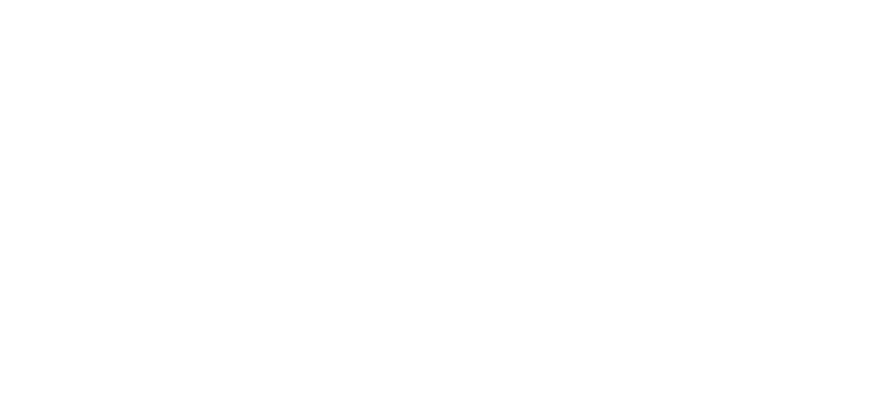
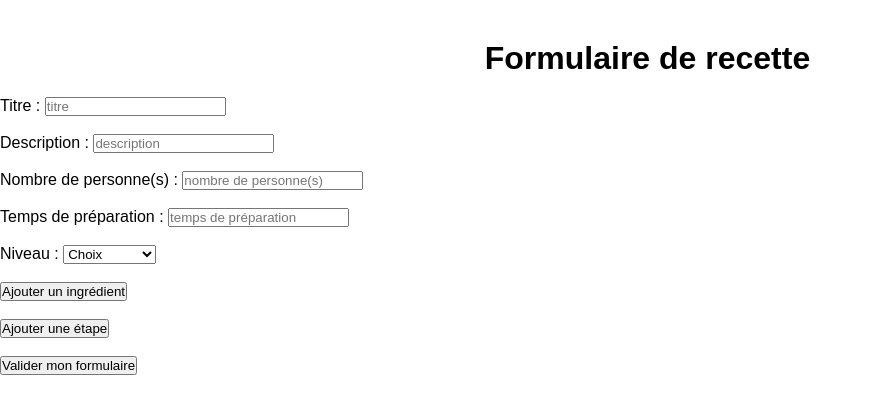
Before and after one commit to Mighty92/em-cantina-client, a React (Create React App) app: page /ajout-recette in a window 1280 px wide. Shown: the top 414 px of the page, without its empty margins (0-873 px from the left). Built offline with nearby package versions, Linux system fonts and the light colour scheme.

Commit message:
formulaire d'ajout crée, le rendre maintenant fonctionnel

```diff
--- a/src/views/AjoutRecette.jsx
+++ b/src/views/AjoutRecette.jsx
@@ -1,9 +1,308 @@
-import React from 'react';
+import React, {useState} from 'react';
 
 const AjoutRecette = () => {
+
+    const [inputs, setInputs] = useState({
+        titre: "",
+        description: "",
+        niveau: "",
+        personnes: "",
+        tempsPrepaation: "",
+        ingredients: "",
+        etapes: "",
+        photo: "",
+    });
+
+
+    // formulaire 1 ingredient
+    const [form, setForm] = useState([]);
+
+  const prevIsValid = () => {
+    if (form.length === 0) {
+      return true;
+    }
+
+    const someEmpty = form.some(
+      (item) => item.Ingredient === ""
+    );
+
+    if (someEmpty) {
+      form.map((item, index) => {
+        const allPrev = [...form];
+
+
+        if (form[index].Ingredient === "") {
+          allPrev[index].errors.Ingredient = "Veuillez mettre au moins 1 ingrédient dans la liste";
+        }
+        setForm(allPrev);
+      });
+    }
+
+    return !someEmpty;
+  };
+
+  const handleAddLink = (e) => {
+    e.preventDefault();
+    const inputState = {
+        Ingredient: "",
+
+      errors: {
+        Ingredient: null,
+      },
+    };
+
+    if (prevIsValid()) {
+      setForm((prev) => [...prev, inputState]);
+    }
+  };
+
+  const onChange = (index, event) => {
+    event.preventDefault();
+    event.persist();
+
+    setForm((prev) => {
+      return prev.map((item, i) => {
+        if (i !== index) {
+          return item;
+        }
+
+        return {
+          ...item,
+          [event.target.name]: event.target.value,
+
+          errors: {
+            ...item.errors,
+            [event.target.name]:
+              event.target.value.length > 0
+                ? null
+                : [event.target.name] + " Is required",
+          },
+        };
+      });
+    });
+  };
+
+  const handleRemoveField = (e, index) => {
+    e.preventDefault();
+
+    setForm((prev) => prev.filter((item) => item !== prev[index]));
+  };
+
+  // formulaire 2 etape
+  const [form2, setForm2] = useState([]);
+
+  const prevIsValid2 = () => {
+    if (form2.length === 0) {
+      return true;
+    }
+
+    const someEmpty = form2.some(
+      (item) => item.Etape === ""
+    );
+
+    if (someEmpty) {
+      form2.map((item2, index) => {
+        const allPrev = [...form2];
+
+
+        if (form2[index].Etape === "") {
+          allPrev[index].errors.Etape = "Veuillez mettre au moins 1 Etape dans la liste";
+        }
+        setForm2(allPrev);
+      });
+    }
+
+    return !someEmpty;
+  };
+
+  const handleAddLink2 = (e) => {
+    e.preventDefault();
+    const inputState = {
+        Etape: "",
+
+      errors: {
+        Etape: null,
+      },
+    };
+
+    if (prevIsValid2()) {
+      setForm2((prev) => [...prev, inputState]);
+    }
+  };
+
+  const onChange2 = (index, event) => {
+    event.preventDefault();
+    event.persist();
+
+    setForm2((prev) => {
+      return prev.map((item2, i) => {
+        if (i !== index) {
+          return item2;
+        }
+
+        return {
+          ...item2,
+          [event.target.name]: event.target.value,
+
+          errors: {
+            ...item2.errors,
+            [event.target.name]:
+              event.target.value.length > 0
+                ? null
+                : [event.target.name] + " Is required",
+          },
+        };
+      });
+    });
+  };
+
+  const handleRemoveField2 = (e, index) => {
+    e.preventDefault();
+
+    setForm2((prev) => prev.filter((item2) => item2 !== prev[index]));
+  };
     return (
-        <div>
+        <div className="wrapper">
+            <div className="form-wrapper">
+            <h1>Formulaire de recette</h1>
 
+            <form>
+                <div className="titre">
+                <label htmlFor="titre">Titre : </label>
+                <input
+                    className=""
+                    placeholder="titre"
+                    type="text"
+                    name="titre"
+                    required
+                />
+                </div>
+                <br/>
+                <div className="description">
+                <label htmlFor="titre">Description : </label>
+                <input
+                    className=""
+                    placeholder="description"
+                    type="text"
+                    name="description"
+                    required
+                />
+                </div>
+                <br/>
+
+                <div className="nbrPers">
+                <label htmlFor="nbrPers">Nombre de personne(s) : </label>
+                <input
+                    className=""
+                    placeholder="nombre de personne(s)"
+                    type="text"
+                    name="nbrPers"
+                    required
+                />
+                </div>
+                <br/>
+
+                <div className="tdp">
+                <label htmlFor="tdp">Temps de préparation : </label>
+                <input
+                    className=""
+                    placeholder="temps de préparation"
+                    type="number"
+                    name="tdp"
+                    required
+                />
+                </div>
+                <br/>
+
+                <div className="niveau">
+                <label htmlFor="niveau">Niveau : </label>
+                    <select id="niveau" name="niveau">
+                        <optgroup label="difficulté">
+                            <option value="aucun" selected>Choix</option>
+                            <option value="padawan">Padawan</option>
+                            <option value="jedi">Jedi</option>
+                            <option value="maître">Maître</option>
+                        </optgroup>
+                    </select>
+                </div>
+                <br/>
+
+                {/* formulaire 1 ingredient */}
+                {form.map((item, index) => (
+                <div className="row mt-3" key={`item-${index}`}>
+                    <div className="col">
+                        <input
+                            type="text"
+                            className={
+                            item.errors.Ingredient
+                            ? "form-control  is-invalid"
+                            : "form-control"
+                            }
+                            name="Ingredient"
+                            placeholder="Ingredient"
+                            value={item.Ingredient}
+                            onChange={(e) => onChange(index, e)}
+                        />
+                        {item.errors.Ingredient && (
+                            <div className="invalid-feedback">{item.errors.Ingredient}</div>
+                        )}
+                    </div>
+                    <button
+                    className="btn btn-warning"
+                    onClick={(e) => handleRemoveField(e, index)}
+                    >
+                    X
+                    </button>
+                </div>
+                ))}
+
+                <button className="btn btn-primary mt-2" onClick={handleAddLink}>
+                Ajouter un ingrédient
+                </button>
+                <br/><br/>
+
+                {/* formulaire 2 Etape */}
+
+                {form2.map((item2, index) => (
+                    <div className="row mt-3" key={`item-${index}`}>
+                        <div className="col">
+                            <textarea
+                            type="text"
+                            className={
+                            item2.errors.Etape
+                                ? "form-control  is-invalid"
+                                : "form-control"
+                            }
+                            name="Etape"
+                            placeholder="Etape"
+                            value={item2.Etape}
+                            onChange={(e) => onChange2(index, e)}
+                            />
+                            {item2.errors.Etape && (
+                                <div className="invalid-feedback">{item2.errors.Etape}</div>
+                            )}
+                        </div>
+
+                        <button
+                            className="btn btn-warning"
+                            onClick={(e) => handleRemoveField2(e, index)}
+                        >
+                        X
+                        </button>
+                    </div>
+                    ))}
+
+                    <button className="btn btn-primary mt-2" onClick={handleAddLink2}>
+                    Ajouter une étape
+                    </button>
+                    <br/><br/>
+
+
+                    <div className="Validité">
+                        <button type="submit">Valider mon formulaire</button>
+                    </div>
+                </form>
+            </div>
         </div>
     );
 };
```
